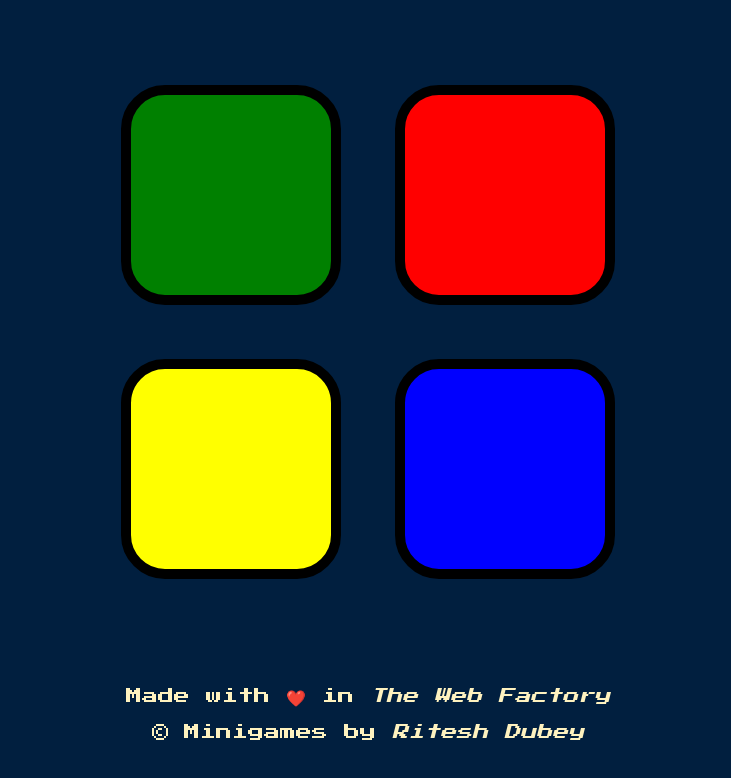
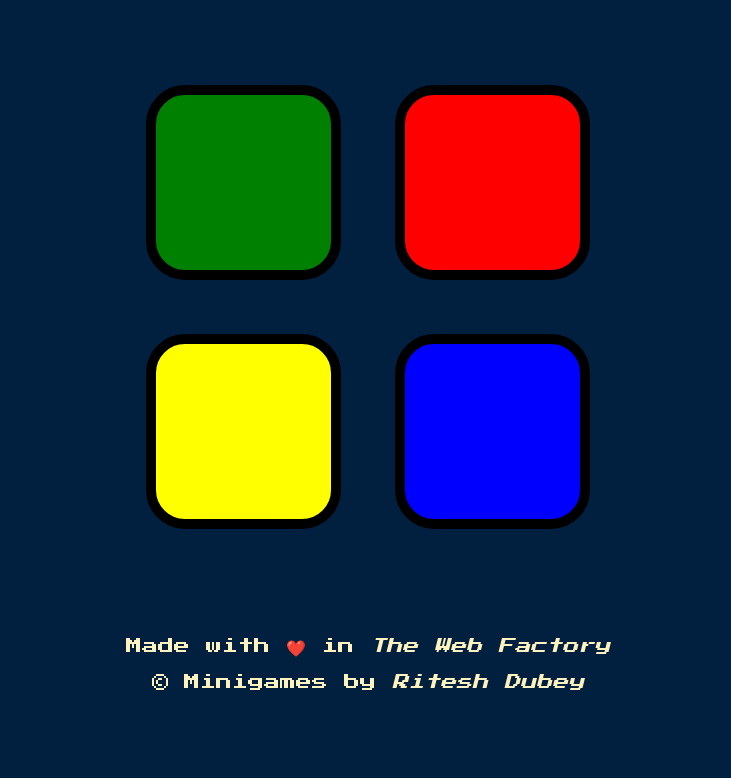
Before and after one commit to rtshdubey33/simon-the-game, a plain HTML site: page index.html in a window 1280 px wide. Shown: the part 114-892 px from the top of the page, without its empty margins (272-1003 px from the left). After the commit the page ends 867 px from the top, so only its background shows below. Drawn offline with nearby package versions, Linux system fonts and the light colour scheme.

Commit message:
Update styles.css

```diff
--- a/styles.css
+++ b/styles.css
@@ -26,8 +26,8 @@ footer {
 .btn {
   margin: 25px;
   display: inline-block;
-  height: 200px;
-  width: 200px;
+  height: 175px;
+  width: 175px;
   border: 10px solid black;
   border-radius: 20%;
 }
```
